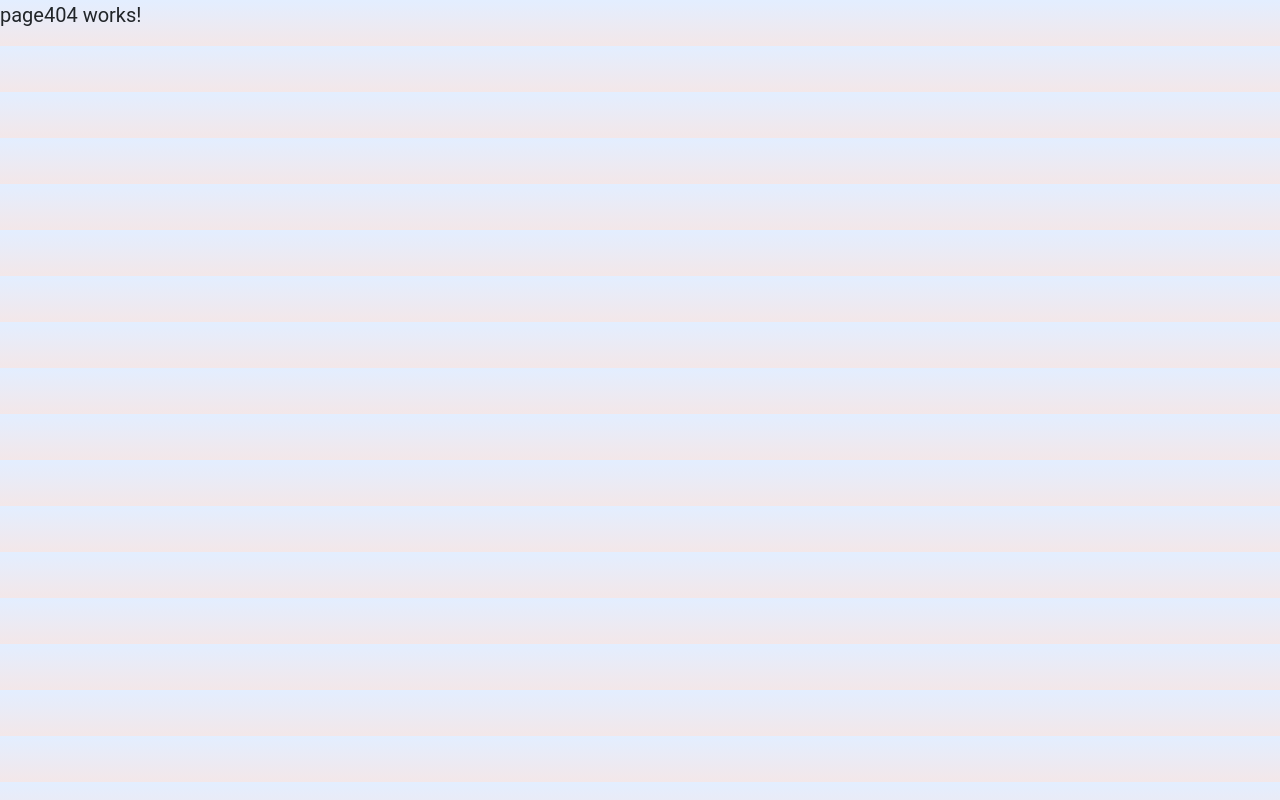
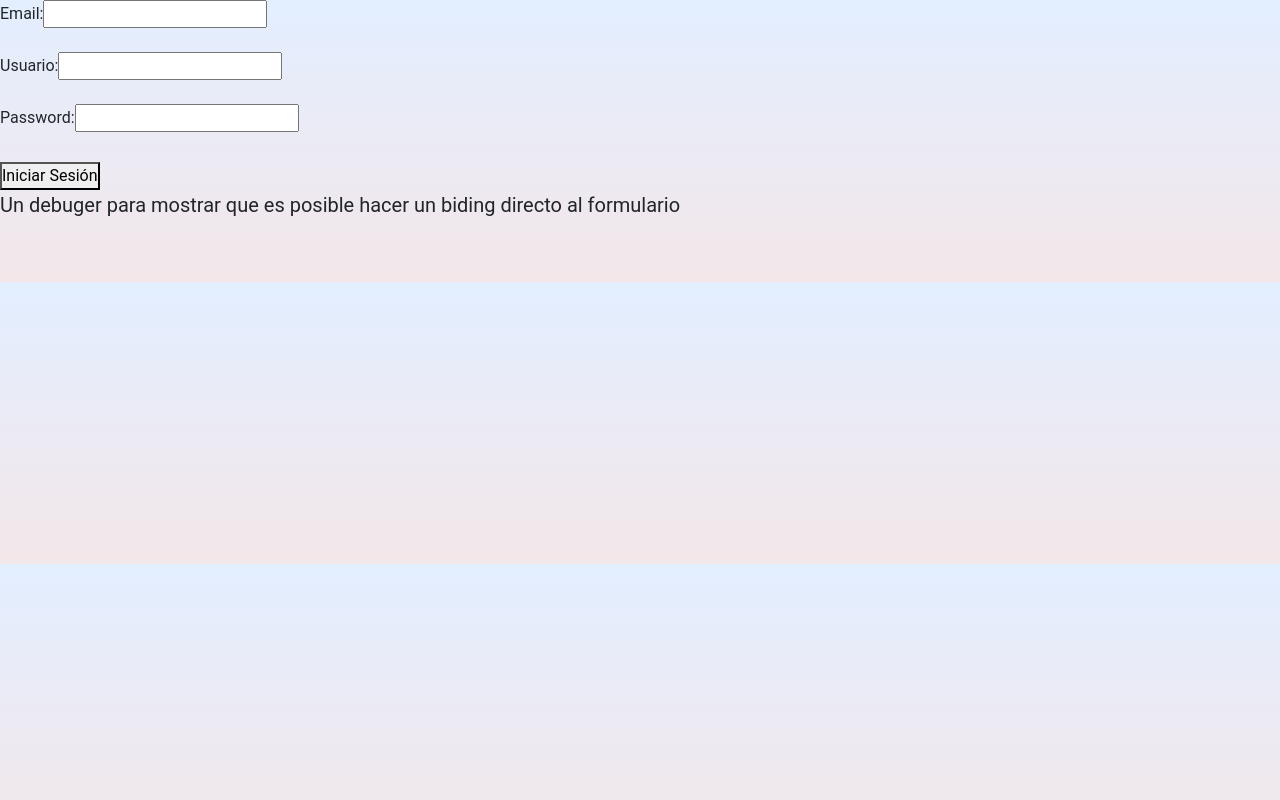
Before and after one commit to EzNiev/Portfolio-Angular, an Angular app: page /login in a window 1280 px wide. Built offline with nearby package versions, Linux system fonts and the light colour scheme.

Commit message:
Se empieza el armador del login
Que manera de renegar manden ambulancia

```diff
--- a/src/app/app-routing.module.ts
+++ b/src/app/app-routing.module.ts
@@ -1,12 +1,12 @@
 import { NgModule } from '@angular/core';
 import { RouterModule, Routes } from '@angular/router';
-import { ExperienciaComponent } from './components/experiencia/experiencia.component';
 import { IndexComponent } from './components/index/index.component';
+import { LoginComponent } from './components/login/login.component';
 import { Page404Component } from './components/page404/page404.component';
 
 const routes: Routes = [
   {path: '', component:IndexComponent},
-  {path: 'experiencia', component: ExperienciaComponent},
+  {path: 'login', component: LoginComponent},
   {path:'**', component:Page404Component},
 
 ];
--- a/src/app/app.module.ts
+++ b/src/app/app.module.ts
@@ -2,7 +2,7 @@ import { NgModule } from '@angular/core';
 import { BrowserModule } from '@angular/platform-browser';
 import { HttpClientModule } from '@angular/common/http';
 import { AppRoutingModule } from './app-routing.module';
-import { FormsModule } from '@angular/forms';
+import { FormsModule, ReactiveFormsModule } from '@angular/forms';
 
 import { AppComponent } from './app.component';
 import { FooterComponent } from './components/footer/footer.component';
@@ -41,6 +41,8 @@ import { BannerComponent } from './components/banner/banner.component';
         AppRoutingModule,
         FormsModule,
         HttpClientModule,
+        FormsModule,
+        ReactiveFormsModule,
     ],
     providers: [],
     bootstrap: [AppComponent],
--- a/src/app/components/login/login.component.css
+++ b/src/app/components/login/login.component.css
@@ -0,0 +1,7 @@
+.error {
+    color: red
+}
+
+.border-danger {
+    border-color: red;
+}
--- a/src/app/components/login/login.component.html
+++ b/src/app/components/login/login.component.html
@@ -1,26 +1,71 @@
-<div class="modal fade" id="LoginModal" tabindex="-1" aria-labelledby="exampleModalLabel" aria-hidden="true">
-    <div class="modal-dialog modal-dialog-centered">
-        <div class="modal-content">
-            <div class="modal-header">
-                <h5 class="modal-title" id="exampleModalLabel">Inicio de sesión</h5>
-                <button type="button" class="btn-close" data-bs-dismiss="modal" aria-label="Close"></button>
-            </div>
-            <div class="modal-body">
-                <form>
-                    <div class="mb-3">
-                        <label for="exampleInputEmail1" class="form-label">Usuario / Correo</label>
-                        <input type="email" class="form-control" id="exampleInputEmail1" aria-describedby="emailHelp">
-                        <div id="emailHelp" class="form-text">Nunca compartiremos tu correo con nadie</div>
-                    </div>
-                    <div class="mb-3">
-                        <label for="exampleInputPassword1" class="form-label">Contraseña</label>
-                        <input type="password" class="form-control" id="exampleInputPassword1">
-                    </div>
-                </form>
-            </div>
-            <div class="modal-footer">
-                <button type="submit" class="btn btn-primary" data-bs-dismiss="modal">Ingresar</button>
-            </div>
-        </div>
+<form [formGroup]="form" (ngSubmit)="onEnviar($event)">
+    <div>
+        <label for="email">Email: </label>
+        <input type="email" formControlName="email" />
     </div>
+
+    <!-- Validador de mail -->
+    <div *ngIf="Mail?.errors && Mail?.touched">
+        <!-- Validador de requerimiento -->
+        <p *ngIf="Mail?.hasError('required')" class="error">
+            El email es requerido.
+        </p>
+        <!-- Validador de formatos -->
+        <p *ngIf="Mail?.hasError('email')" class="error">
+            El formato del email debe ser válido.
+        </p>
+    </div>
+    <br />
+
+    <div>
+        <label for="usuario">Usuario: </label>
+        <input type="usuario" formControlName="usuario" />
+    </div>
+
+    <!-- Validarores de usuarios -->
+    <div *ngIf="Usuario?.errors && Usuario?.touched">
+        <!-- Validador de requerimiento -->
+        <p *ngIf="Usuario?.hasError('required')" class="error">
+            El usuario es requerido.
+        </p>
+        <!-- Validador de formatos minimo de caracteres -->
+        <p *ngIf="Usuario?.hasError('minlength')" class="error">
+            El usuario debe contener al menos 5 caracteres.
+        </p>
+        <!-- Validador de formatos maximo de caracteres -->
+        <p *ngIf="Usuario?.hasError('maxlenght')" class="error">
+            El usuario debe contener como maximo 12 caracteres.
+        </p>
+    </div>
+
+    <br />
+    <div>
+        <label for="exampleInputPassword1" class="form-label">Password: </label>
+        <input type="password" formControlName="password" [class.border-danger]="MailValid" />
+    </div>
+
+    <!-- Validadores de password -->
+    <div *ngIf="Password?.errors && Password?.touched">
+        <p *ngIf="Password?.hasError('required')" class="error">
+            El password es requerido.
+        </p>
+        <p *ngIf="Password?.hasError('minlength')" class="error">
+            El password debe ser de 8 o más caracteres.
+        </p>
+    </div>
+    <br />
+    <div>
+        <button type="submit">Iniciar Sesión</button>
+    </div>
+</form>
+
+<div>
+    <p>
+        Un debuger para mostrar que es posible hacer un biding directo al formulario
+        <strong>{{ form.value.email }} </strong><strong>{{ form.value.password }} </strong>
+    </p>
+
+    <p>
+        <br />
+    </p>
 </div>
--- a/src/app/components/login/login.component.ts
+++ b/src/app/components/login/login.component.ts
@@ -1,10 +1,70 @@
-import { Component } from '@angular/core';
+import { Component, OnInit } from '@angular/core';
+// importamos las librerias de formulario que vamos a necesitar
+import { FormBuilder, FormGroup, Validators } from '@angular/forms';
 
 @Component({
   selector: 'app-login',
   templateUrl: './login.component.html',
-  styleUrls: ['./login.component.css']
+  styleUrls: ['./login.component.css'],
 })
-export class LoginComponent {
+export class LoginComponent implements OnInit {
+  form: FormGroup;
 
+  // Inyectar en el constructor el formBuilder
+  constructor(private formBuilder: FormBuilder) {
+    ///Creamos el grupo de controles para el formulario de login
+    this.form = this.formBuilder.group({
+      email: ['', [Validators.required, Validators.email]],
+      password: ['', [Validators.required, Validators.minLength(8)]],
+      usuario: [
+        '',
+        [
+          Validators.required,
+          Validators.minLength(5),
+          Validators.maxLength(12),
+        ],
+      ],
+    });
+  }
+
+  ngOnInit() {}
+  // Metodos para tomar datos del formulario
+  get Password() {
+    return this.form.get('password');
+  }
+
+  get Mail() {
+    return this.form.get('email');
+  }
+
+  get Usuario() {
+    return this.form.get('usuario');
+  }
+
+  // Metodos para validar password, mail y usuario
+  get PasswordValid() {
+    return this.Password?.touched && !this.Password?.valid;
+  }
+
+  get MailValid() {
+    return this.Mail?.touched && !this.Mail?.valid;
+  }
+
+  get UsuarioValid() {
+    return this.Usuario?.touched && !this.Usuario?.valid;
+  }
+
+  onEnviar(event: Event) {
+    // Detenemos la propagación o ejecución del comportamiento submit de un form
+    event.preventDefault;
+
+    if (this.form.invalid) {
+      // Llamamos a nuestro servicio para enviar los datos al servidor
+      // También podríamos ejecutar alguna lógica extra
+      alert('Todo salio bien ¡Enviar formuario!');
+    } else {
+      // Corremos todas las validaciones para que se ejecuten los mensajes de error en el template
+      this.form.markAllAsTouched();
+    }
+  }
 }
--- a/src/app/components/navbar/navbar.component.html
+++ b/src/app/components/navbar/navbar.component.html
@@ -14,7 +14,8 @@
             <li class="list-group-item fa-1x">
                 <!-- Botón Trigger Login -->
                 <!-- Botón que abre Login-->
-                <i data-bs-toggle="modal" data-bs-target="#LoginModal" class="fa-solid fa-user-lock text-white"></i>
+
+                <a href="login" class="fa-solid fa-user-lock text-white"></a>
             </li>
         </ul>
     </div>
```
